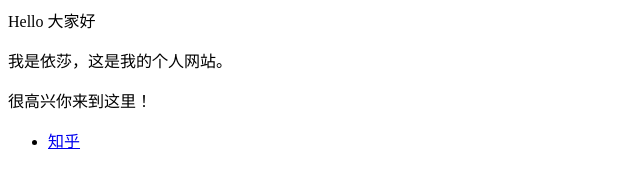
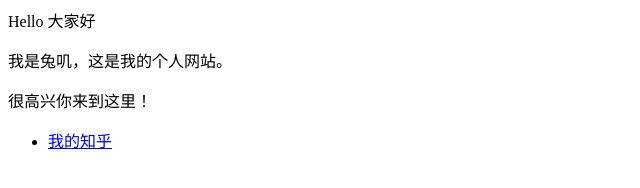
Before and after one commit to YSI1212/YSI1212.github.io, a plain HTML site: page index.html in a window 1280 px wide. Shown: the full height of the page, 0-640 px from the left. Drawn offline with Linux system fonts and the light colour scheme.

Commit message:
Update index.html

```diff
--- a/index.html
+++ b/index.html
@@ -1,7 +1,7 @@
 <p>Hello 大家好</p>
-<p>我是依莎，这是我的个人网站。 </p>
+<p>我是兔叽，这是我的个人网站。 </p>
 <p>很高兴你来到这里！</p>
 
 <ul>
-  <li> <a href="https://www.zhihu.com/people/kuai-le-fei-zhai-zhai-95">知乎</a> </li>
+  <li> <a href="https://www.zhihu.com/people/kuai-le-fei-zhai-zhai-95">我的知乎</a> </li>
 </ul>
```
